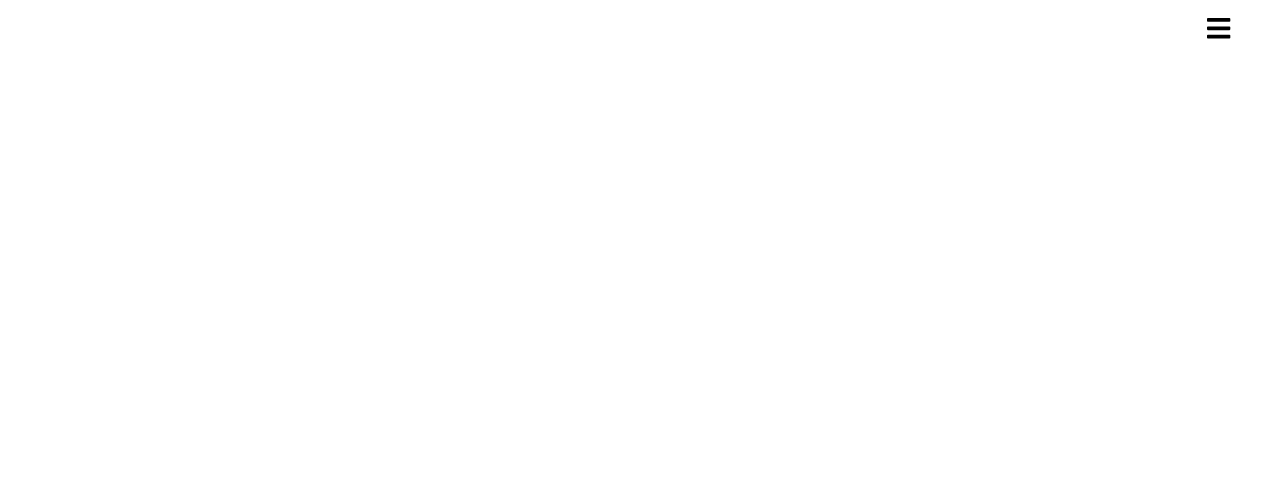
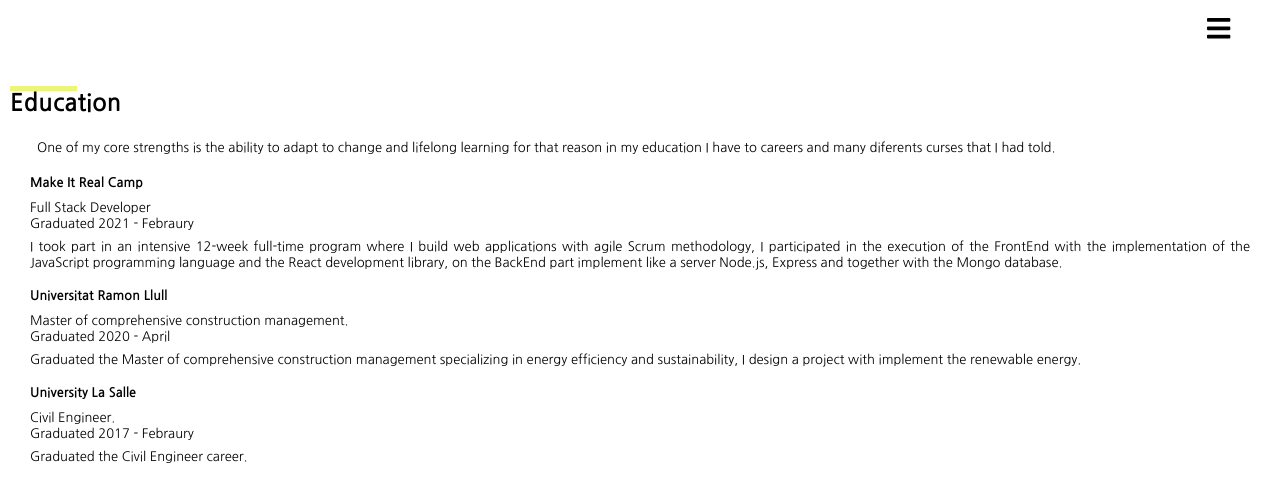
Before and after one commit to carosalazar28/Website-2021, a React (Create React App) app: page /education in a window 1280 px wide. Shown: the top 502 px of the page. Built offline with nearby package versions, Linux system fonts and the light colour scheme.

Commit message:
add education section with styles

```diff
--- a/src/App.js
+++ b/src/App.js
@@ -7,6 +7,7 @@ import Home from './pages/Home';
 import { Profile } from './pages/Profile';
 import { Projects } from './pages/Projects';
 import { Skills } from './pages/Skills';
+import { Education } from './pages/Education';
 
 function App() {
   return (
@@ -18,6 +19,7 @@ function App() {
           <Route exact path="/profile" component={Profile} />
           <Route exact path="/projects" component={Projects} />
           <Route exact path="/skills" component={Skills} />
+          <Route exact path="/education" component={Education} />
         </Switch>
       </Router>
     </div>
--- /dev/null
+++ b/src/components/EducationStyled.js
@@ -0,0 +1,11 @@
+import styled from 'styled-components';
+
+export const ContainerEducation = styled.ul`
+  list-style: none;
+  padding: 20px 30px;
+`;
+
+export const ContainerRol = styled.div`
+  margin-top: 11px;
+  margin-bottom: 7px;
+`;
--- a/src/components/styled/TextSyles.js
+++ b/src/components/styled/TextSyles.js
@@ -2,4 +2,10 @@ import styled from 'styled-components';
 
 export const TextDescription = styled.p`
   font-size: 13px;
+  text-align: justify;
 `;
+
+export const TextSubtitles = styled.h3`
+  font-size: 13px;
+  text-align: initial;
+`;
--- /dev/null
+++ b/src/pages/Education.js
@@ -0,0 +1,59 @@
+import React from 'react';
+import { ContainerEducation, ContainerRol } from '../components/EducationStyled';
+import { ContainerSection, SectionName } from '../components/styled/ContainerSection';
+import { TextDescription, TextSubtitles } from '../components/styled/TextSyles';
+
+export function Education() {
+  return(
+    <ContainerSection>
+      <div>
+        <SectionName>
+          Education
+        </SectionName>
+        <TextDescription style={{ paddingRight: 37, paddingLeft: 37 }}>
+          One of my core strengths is the ability to adapt to change and lifelong learning for that reason in my education I have to careers and many diferents curses that I had told.
+        </TextDescription>
+      </div>
+      <div>
+        <ContainerEducation>
+          <li>
+            <TextSubtitles>Make It Real Camp</TextSubtitles>
+            <ContainerRol>
+              <TextDescription>Full Stack Developer</TextDescription>
+              <TextDescription>Graduated 2021 - Febraury</TextDescription>
+            </ContainerRol>
+            <span>
+              <TextDescription>
+                I took part in an intensive 12-week full-time program where I build web applications with agile Scrum methodology, I participated in the execution of the FrontEnd with the implementation of the JavaScript programming language and the React development library, on the BackEnd part implement like a server Node.js, Express and together with the Mongo database.
+              </TextDescription>
+            </span>
+          </li>
+          <li>
+            <TextSubtitles style={{ marginTop: 18 }}>Universitat Ramon Llull</TextSubtitles>
+            <ContainerRol>
+              <TextDescription>Master of comprehensive construction management.</TextDescription>
+              <TextDescription>Graduated 2020 - April</TextDescription>
+            </ContainerRol>
+            <span>
+              <TextDescription>
+                Graduated the Master of comprehensive construction management specializing in energy efficiency and sustainability, I design a project with implement the renewable energy.
+              </TextDescription>
+            </span>
+          </li>
+          <li>
+            <TextSubtitles style={{ marginTop: 18 }}>University La Salle</TextSubtitles>
+            <ContainerRol>
+              <TextDescription>Civil Engineer.</TextDescription>
+              <TextDescription>Graduated 2017 - Febraury</TextDescription>
+            </ContainerRol>
+            <span>
+              <TextDescription>
+                Graduated the Civil Engineer career.
+              </TextDescription>
+            </span>
+          </li>
+        </ContainerEducation>
+      </div>
+    </ContainerSection>
+  );
+}
```
